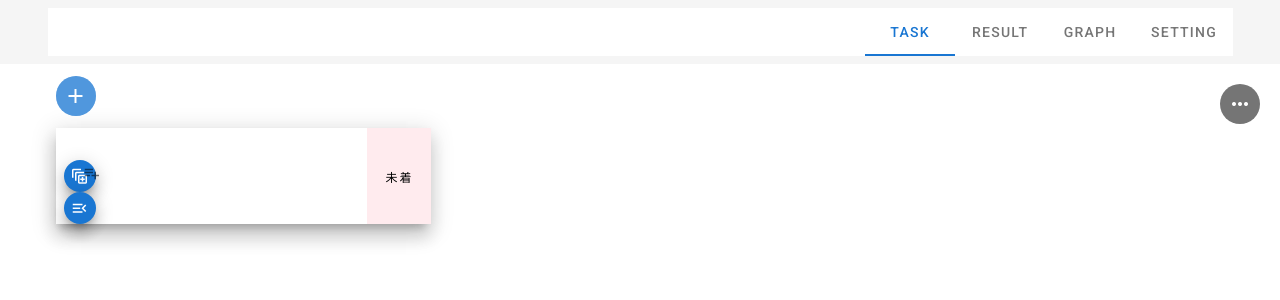
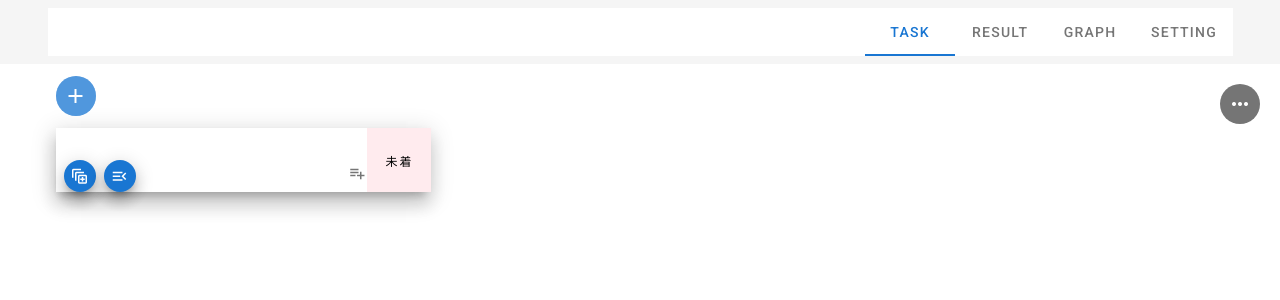
Before and after one commit to afujiu/PostitPomodoroRubberduckLifeHacker, a Nuxt app in the folder nuxt/: page / in a window 1280 px wide. Both pictures are taken after a click on the button 75 px from the left and 96 px from the top of the page. Shown: the top 300 px of the page. Built offline with nearby package versions, Linux system fonts and the light colour scheme.

Commit message:
ボタンのデザイン調整

```diff
--- a/nuxt/components/TaskCard.vue
+++ b/nuxt/components/TaskCard.vue
@@ -33,13 +33,13 @@
                   >{{task.title}}</div>
                 </v-col>
 
-                <v-col cols="1" class="ma-0 pa-0 pl-0" :class="{ 'active-top': isContentsDial || isContentsDial }">
+                <v-col cols="6" class="ma-0 pa-0 pl-0" :class="{ 'active-top': isContentsDial || isContentsDial }">
                       <!--子タスク作成-->
-                      <v-btn fab x-small  class="white--text blue darken-2 ml-2" elevation="10" @click="pushAddChild()">
+                      <v-btn fab x-small icon class="white--text blue darken-2 ml-2" elevation="10" @click="pushAddChild()">
                         <v-icon>mdi-expand-all-outline</v-icon>
                       </v-btn>
                       <!-- 小タスクの表示/非表示-->
-                      <v-btn fab x-small  class="white--text blue darken-2 ml-2" elevation="10" @click="isOpenChildlen=!isOpenChildlen">
+                      <v-btn fab x-small icon class="white--text blue darken-2 ml-2" elevation="10" @click="isOpenChildlen=!isOpenChildlen">
                         <v-icon v-if="isOpenChildlen">mdi-menu-open</v-icon>
                         <v-icon v-else>mdi-menu</v-icon>
                       </v-btn>
@@ -52,7 +52,7 @@
                     </template>
                   -->
                   </v-col>
-                  <v-col cols="1" class="ma-0 pa-0 pl-0" :class="{ 'active-top': isContentsDial || isContentsDial }">
+                  <v-col cols="6" align="right" class="ma-0 pa-0 pl-0" :class="{ 'active-top': isContentsDial || isContentsDial }">
                   <!--コンテンツ-->
                   <v-speed-dial v-model="isContentsDial" direction="right">
                     <template v-slot:activator>
```
